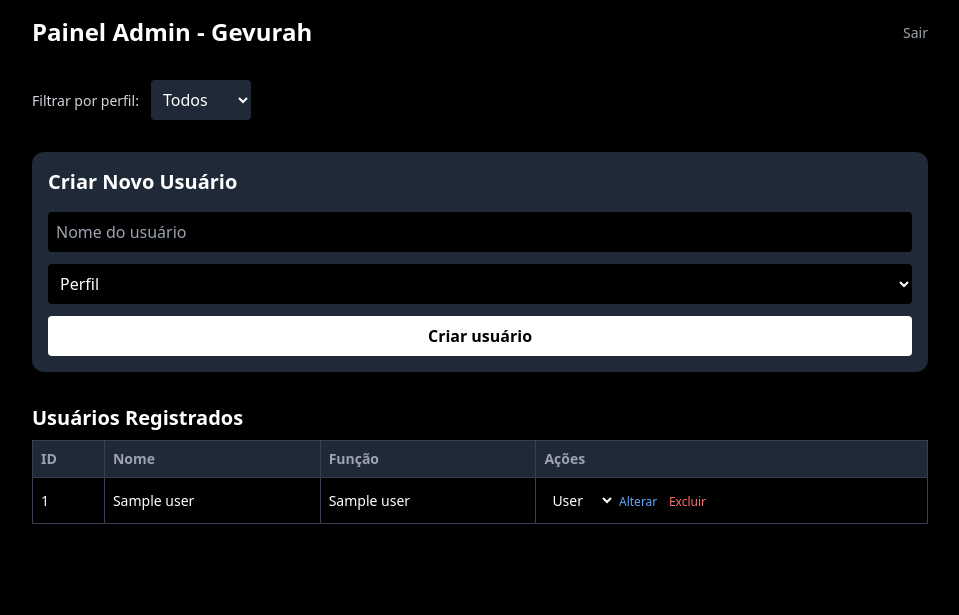
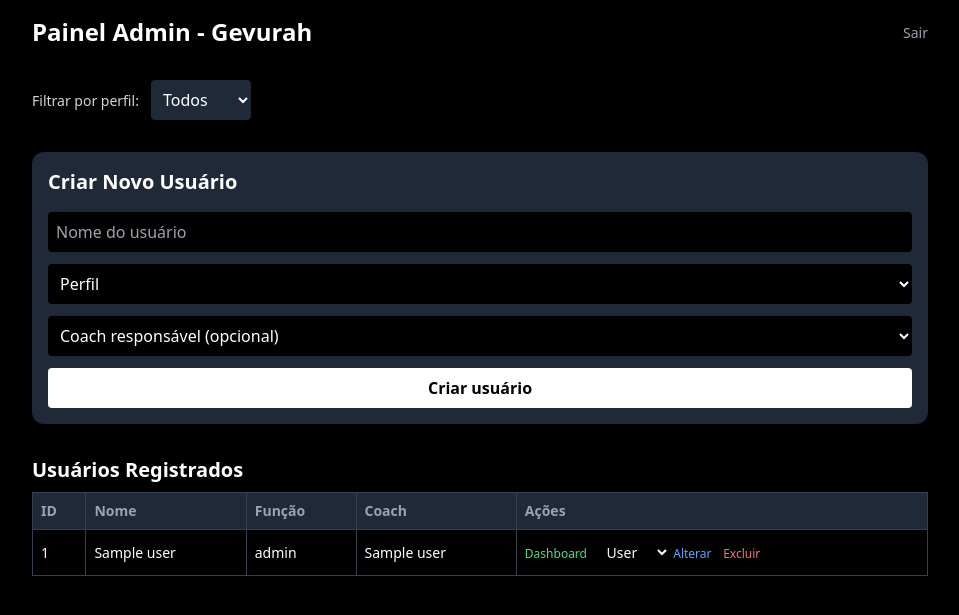
Before and after one commit to pedrocamposlive/Gevurah, a Flask app: template templates/admin.html in a window 1280 px wide. Shown: the top 615 px of the page, without its empty margins (160-1119 px from the left). Run offline with Flask 3, Linux system fonts and the light colour scheme; the template is opened without the code that fills it: most values are stand-ins (such as "Sample title", 1, 10 or a date in 2020); some libraries are stand-ins or nearby versions.

Commit message:
Update admin.html

```diff
--- a/templates/admin.html
+++ b/templates/admin.html
@@ -18,7 +18,7 @@
       </form>
     </div>
 
-    <!-- Filtro por tipo -->
+    <!-- Filtro -->
     <form method="GET" action="/admin" class="mb-4">
       <label class="text-sm text-gray-300 mr-2">Filtrar por perfil:</label>
       <select name="filtro" onchange="this.form.submit()" class="bg-gray-800 text-white p-2 rounded">
@@ -40,6 +40,15 @@
           <option value="coach">Coach</option>
           <option value="admin">Admin</option>
         </select>
+
+        <!-- Dropdown de coach -->
+        <select name="coach_id" class="bg-black p-2 rounded text-white">
+          <option value="">Coach responsável (opcional)</option>
+          {% for coach in coaches %}
+            <option value="{{ coach[0] }}">{{ coach[1] }}</option>
+          {% endfor %}
+        </select>
+
         <button type="submit" class="bg-white text-black font-bold py-2 rounded">Criar usuário</button>
       </form>
     </div>
@@ -53,30 +62,41 @@
             <th class="p-2 border border-gray-700">ID</th>
             <th class="p-2 border border-gray-700">Nome</th>
             <th class="p-2 border border-gray-700">Função</th>
+            <th class="p-2 border border-gray-700">Coach</th>
             <th class="p-2 border border-gray-700">Ações</th>
           </tr>
         </thead>
         <tbody>
           {% for user in usuarios %}
           <tr class="border-t border-gray-700">
-            <td class="p-2 border border-gray-700">{{ user[0] }}</td>
-            <td class="p-2 border border-gray-700">{{ user[1] }}</td>
-            <td class="p-2 border border-gray-700">{{ user[2] }}</td>
+            <td class="p-2 border border-gray-700">{{ user.id }}</td>
+            <td class="p-2 border border-gray-700">{{ user.nome }}</td>
+            <td class="p-2 border border-gray-700">{{ user.role }}</td>
+            <td class="p-2 border border-gray-700">
+              {{ user.coach_nome if user.coach_nome else '—' }}
+            </td>
             <td class="p-2 border border-gray-700 space-x-2">
+
+              <!-- Ver Dashboard -->
+              <a href="/dashboard_usuario/{{ user.id }}" class="text-green-400 hover:underline text-xs">Dashboard</a>
+
+              <!-- Alterar função -->
               <form action="/alterar_usuario" method="POST" class="inline">
-                <input type="hidden" name="id" value="{{ user[0] }}">
+                <input type="hidden" name="id" value="{{ user.id }}">
                 <select name="novo_role" class="bg-black text-white p-1 text-sm rounded">
-                  <option value="user" {% if user[2] == 'user' %}selected{% endif %}>User</option>
-                  <option value="coach" {% if user[2] == 'coach' %}selected{% endif %}>Coach</option>
-                  <option value="admin" {% if user[2] == 'admin' %}selected{% endif %}>Admin</option>
+                  <option value="user" {% if user.role == 'user' %}selected{% endif %}>User</option>
+                  <option value="coach" {% if user.role == 'coach' %}selected{% endif %}>Coach</option>
+                  <option value="admin" {% if user.role == 'admin' %}selected{% endif %}>Admin</option>
                 </select>
                 <button type="submit" class="text-blue-400 hover:underline text-xs">Alterar</button>
               </form>
 
+              <!-- Excluir -->
               <form action="/excluir_usuario" method="POST" class="inline" onsubmit="return confirm('Tem certeza que deseja excluir?');">
-                <input type="hidden" name="id" value="{{ user[0] }}">
+                <input type="hidden" name="id" value="{{ user.id }}">
                 <button type="submit" class="text-red-400 hover:underline text-xs">Excluir</button>
               </form>
+
             </td>
           </tr>
           {% endfor %}
```
